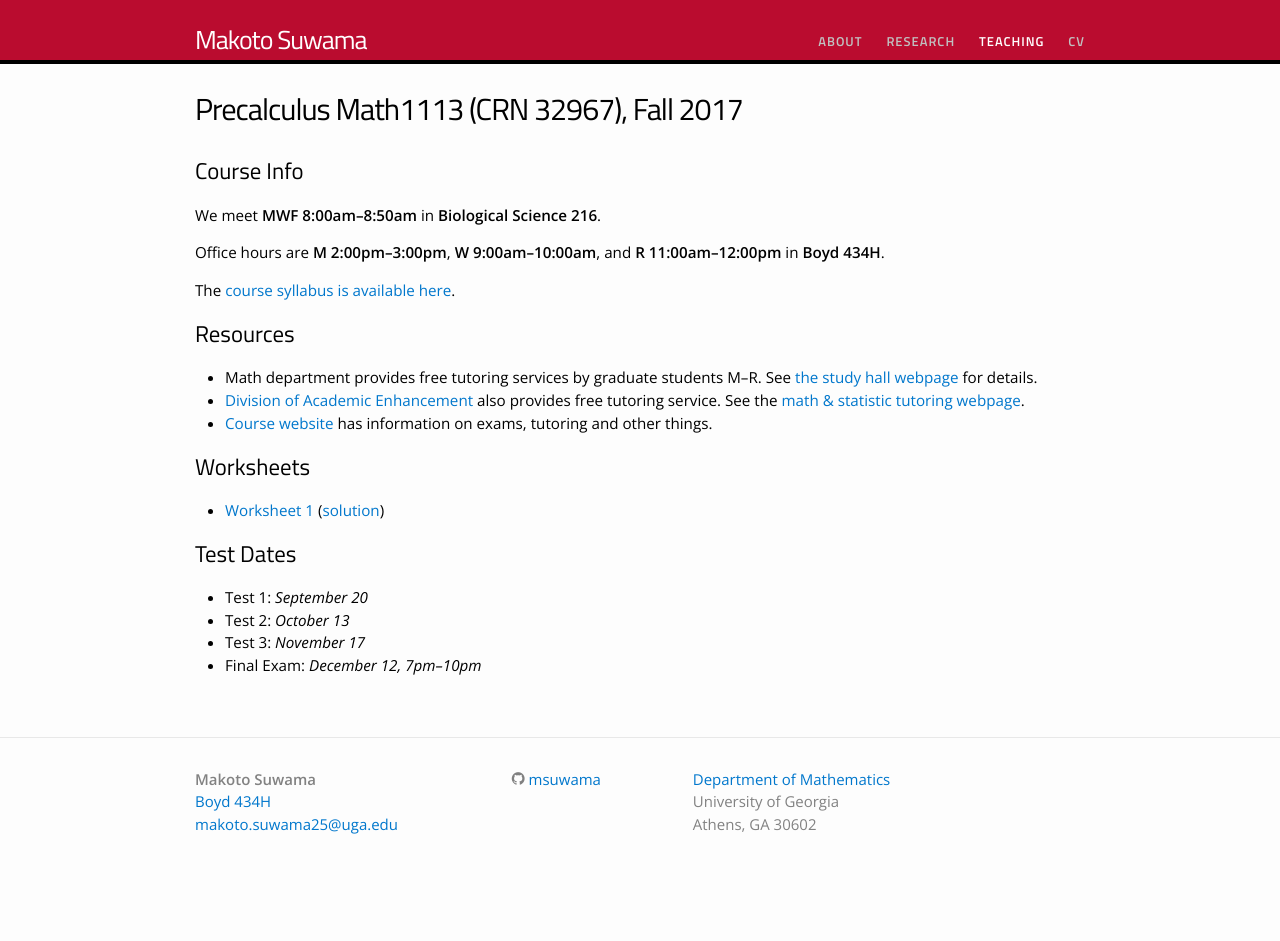
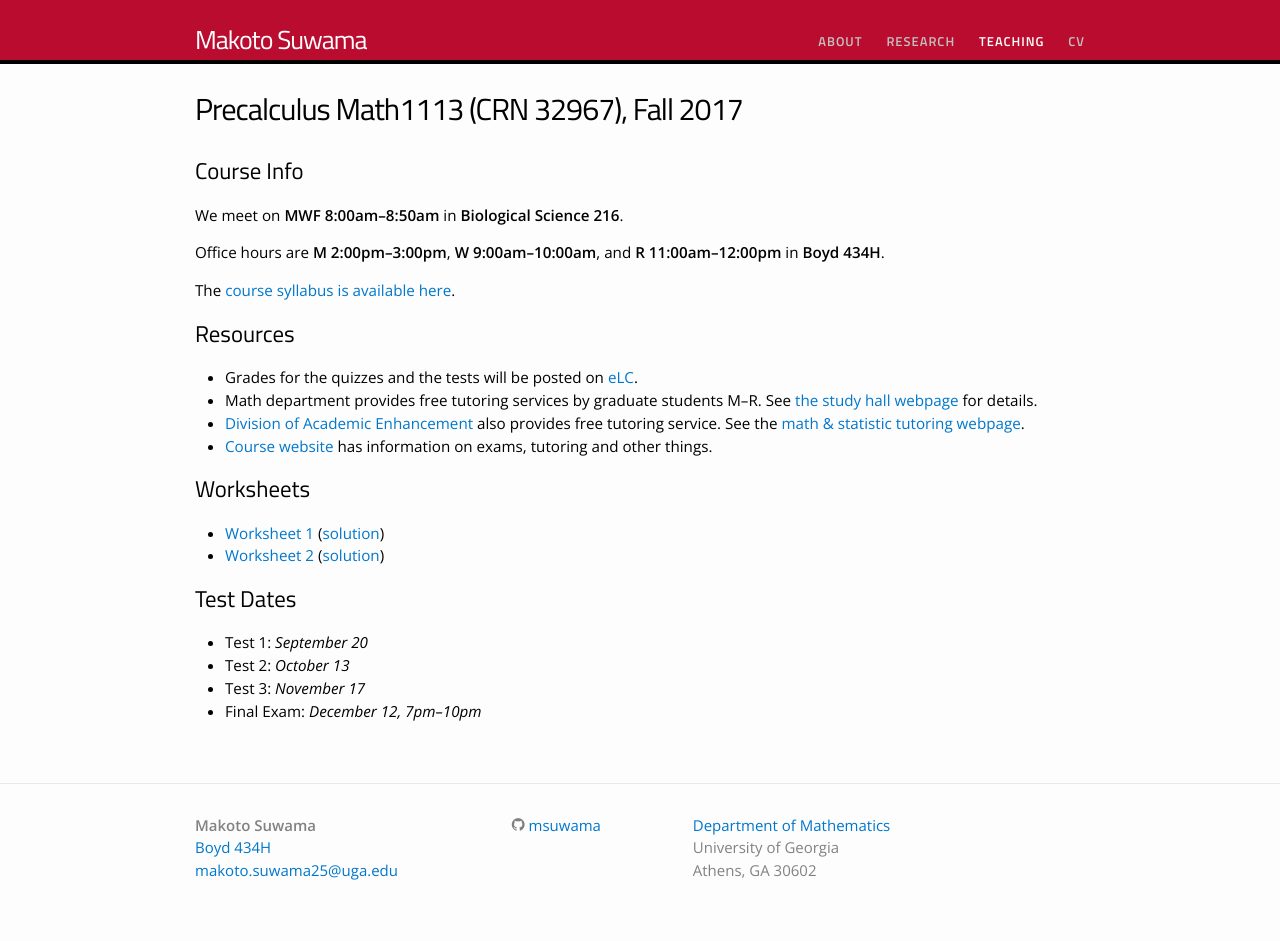
Before and after one commit to msuwama/oldwebsite, a Jekyll site: the page built from teaching/2017F-1113.md, in a window 1280 px wide. Built offline with Jekyll 4.4.1, drawn with Linux system fonts in a browser that asks for light colours; some web fonts are replaced; before the commit the page ends 900 px from its top, so only the background shows below that.

Commit message:
added worksheet2

```diff
--- a/teaching/2017F-1113.md
+++ b/teaching/2017F-1113.md
@@ -5,19 +5,21 @@ permalink: /teaching/2017F-1113/
 category: Teaching
 ---
 ## Course Info
-We meet **MWF 8:00am&ndash;8:50am** in **Biological Science 216**.
+We meet on **MWF 8:00am&ndash;8:50am** in **Biological Science 216**.
 
 Office hours are **M 2:00pm&ndash;3:00pm**, **W 9:00am&ndash;10:00am**, and **R 11:00am&ndash;12:00pm** in **Boyd 434H**.
 
 The [course syllabus is available here](/static/2017F-1113/syllabus.pdf).
 
 ## Resources
++ Grades for the quizzes and the tests will be posted on [eLC](https://uga.view.usg.edu/).
 + Math department provides free tutoring services by graduate students M&ndash;R. See [the study hall webpage](http://www.math.uga.edu/studyhall) for details.
 + [Division of Academic Enhancement](http://dae.uga.edu/) also provides free tutoring service. See the [math & statistic tutoring webpage](http://dae.uga.edu/tutoring/math-statistics/).
 + [Course website](http://www.math.uga.edu/1113) has information on exams, tutoring and other things.
 
 ## Worksheets
 + [Worksheet 1](/static/2017F-1113/w1.pdf) ([solution](/static/2017F-1113/w1sol.pdf))
++ [Worksheet 2](/static/2017F-1113/w2.pdf) ([solution](/static/2017F-1113/w2sol.pdf))
 
 ## Test Dates
 + Test 1: *September 20*
```
Also changed, not shown: 2 other files.
